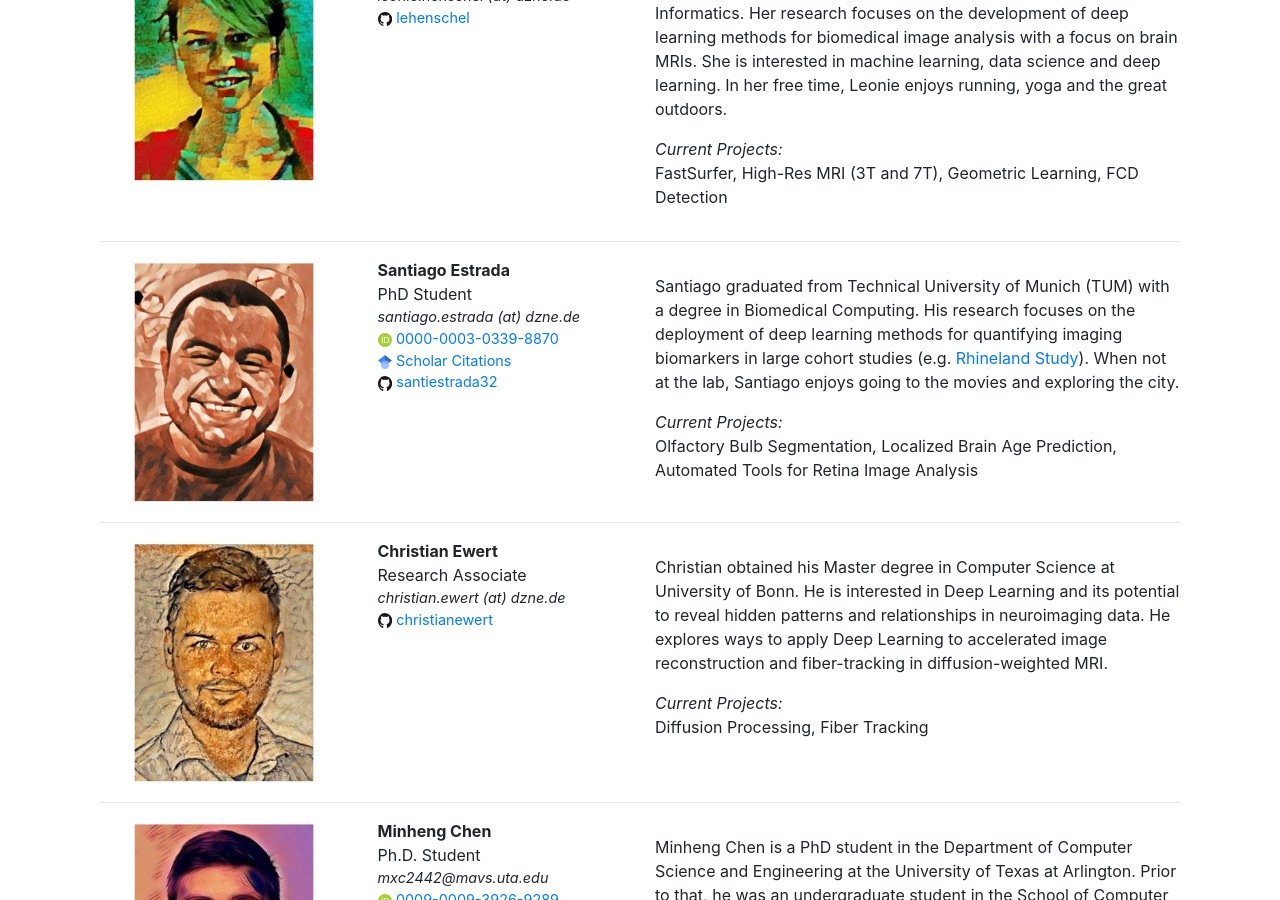
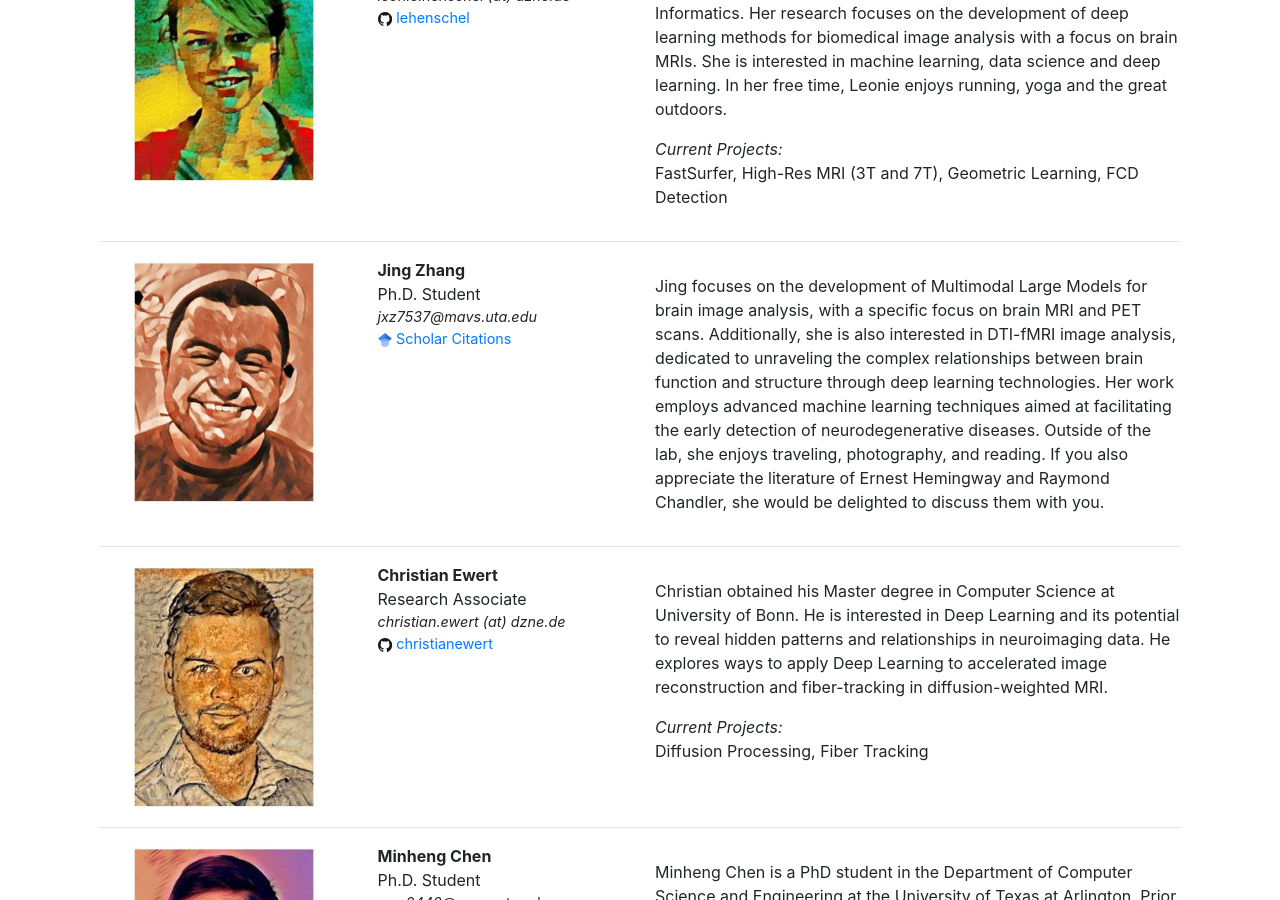
Before and after one commit to Deep-MI/Deep-MI.github.io, a Jekyll site: the page built from members/index.html, in a window 1280 px wide and 900 px high, scrolled down 1993 px. Built offline with Jekyll 4.4.1, drawn with Linux system fonts in a browser that asks for light colours; nearby versions of some CDN libraries; comment, search, counter and statistics services are not loaded.

Commit message:
Update members.yml

```diff
--- a/_data/members.yml
+++ b/_data/members.yml
@@ -83,18 +83,18 @@
   Leonie enjoys running, yoga and the great outdoors.'
   projects: 'FastSurfer, High-Res MRI (3T and 7T), Geometric Learning, FCD Detection'
 
-- name: Santiago Estrada
+- name: Jing Zhang
   image: /static/img/members/estrada.jpg
-  position: PhD Student
-  email: santiago.estrada (at) dzne.de
-  scholar: c3sq1afExmsC
-  orcid: 0000-0003-0339-8870
-  github: santiestrada32
-  description: 'Santiago graduated from Technical University of Munich (TUM) with a degree in
-  Biomedical Computing. His research focuses on the deployment of deep learning methods for
-  quantifying imaging biomarkers in large cohort studies (e.g. [Rhineland Study](https://www.rheinland-studie.de/)).
-  When not at the lab, Santiago enjoys going to the movies and exploring the city.'
-  projects: 'Olfactory Bulb Segmentation, Localized Brain Age Prediction, Automated Tools for Retina Image Analysis'
+  position: Ph.D. Student
+  email: jxz7537@mavs.uta.edu
+  scholar: iYvua8EAAAAJ&hl
+  description: 'Jing focuses on the development of Multimodal Large Models for brain image analysis,
+  with a specific focus on brain MRI and PET scans. Additionally, she is also interested in DTI-fMRI image analysis,
+  dedicated to unraveling the complex relationships between brain function and structure through deep learning technologies.
+  Her work employs advanced machine learning techniques aimed at facilitating the early detection of neurodegenerative diseases.
+  Outside of the lab, she enjoys traveling, photography, and reading.
+  If you also appreciate the literature of Ernest Hemingway and Raymond Chandler,
+  she would be delighted to discuss them with you. '
 
 - name: Christian Ewert
   image: /static/img/members/ewert.jpg
```
